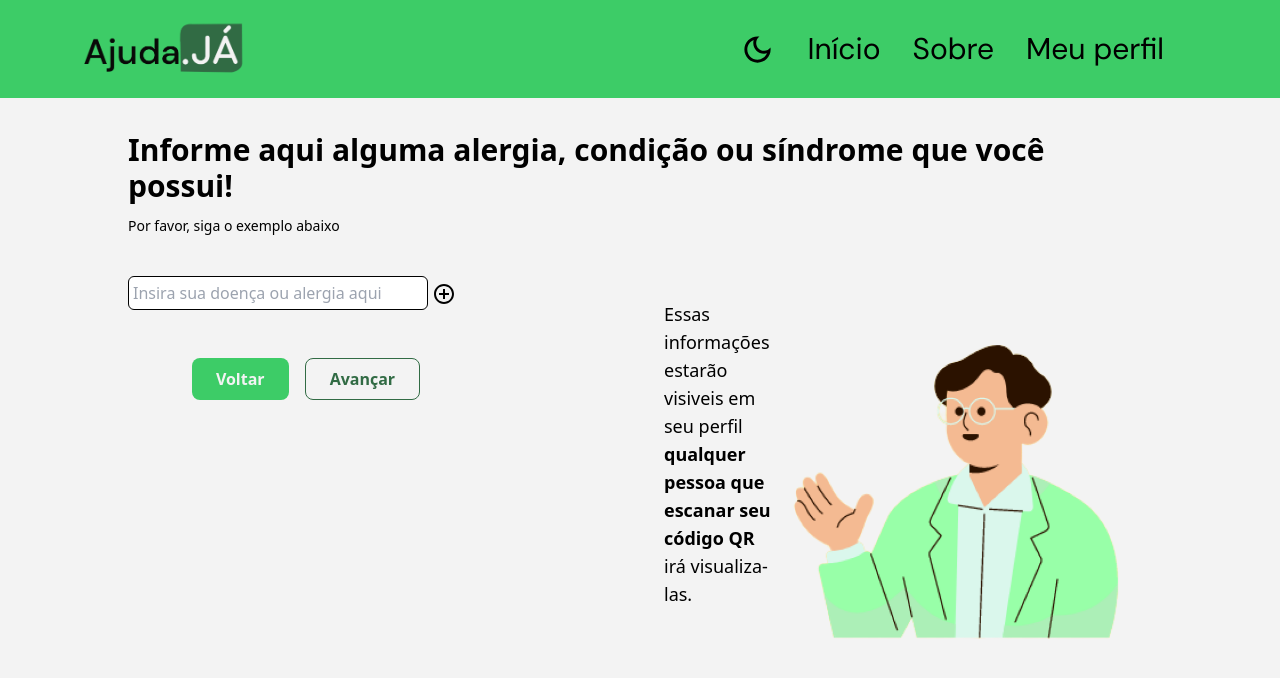
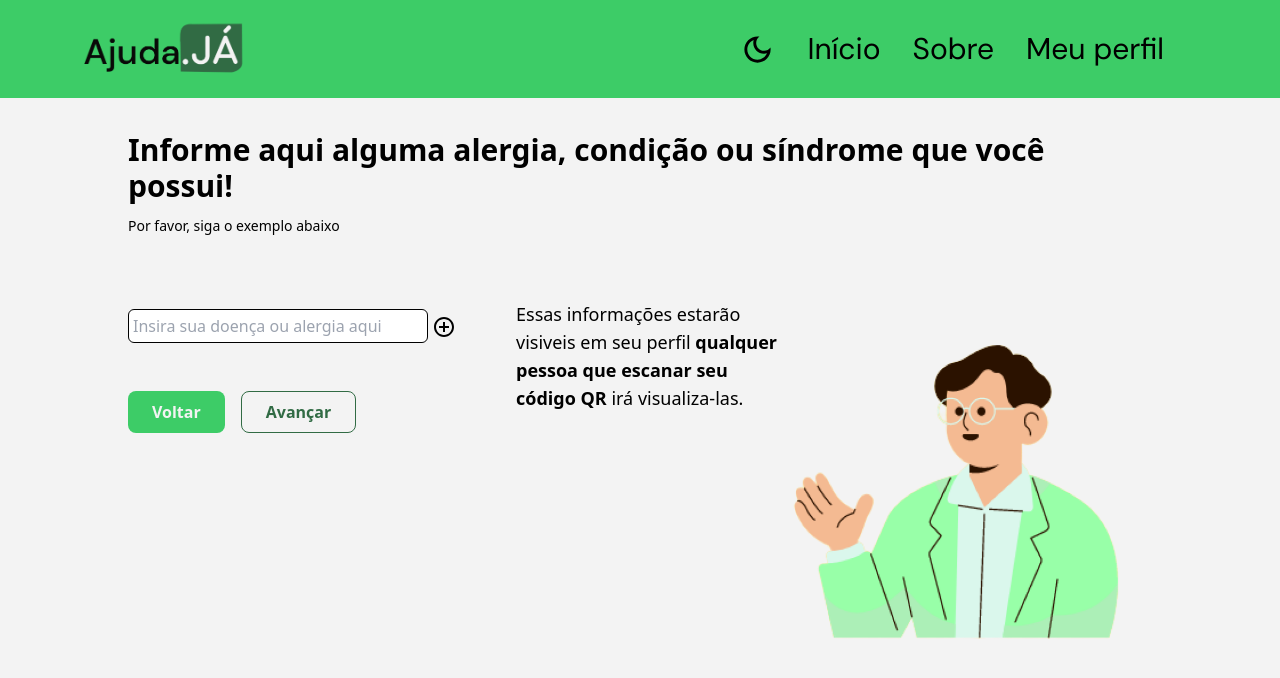
Before and after one commit to PedroVenchiarutti/ajudaJa-Project, a React (Vite) app: page / in a window 1280 px wide. Shown: the top 678 px of the page. Built offline with nearby package versions, Linux system fonts and the light colour scheme.

Commit message:
refec: responsive tailwind

```diff
--- a/src/Pages/UserInformation/index.jsx
+++ b/src/Pages/UserInformation/index.jsx
@@ -48,11 +48,11 @@ const UserInformation = () => {
                 </div>
 
                 <div className="flex flex-col lg:flex-row justify-between">
-                    <div className="flex flex-col gap-2 ">
+                    <div className="flex lg:mt-[33px] flex-col gap-2 ">
 
 
                                 {formValues.map((element, index)=> (
-                                       <div key={index} className="flex justify-center lg:justify-start gap-1 items-center px-2">
+                                       <div key={index} className="flex justify-center lg:justify-start  gap-1 items-center px-2">
 
                                        <input className="border w-[300px] p-1 rounded-md" type="text"  placeholder="Insira sua doença ou alergia aqui"  onChange={e => handleChange(index, e)} />
                                        <button onClick={()=> addFormFields()} >
@@ -68,7 +68,7 @@ const UserInformation = () => {
 
 
 
-                        <div className="buttons flex justify-center gap-4 pt-10">
+                        <div className="buttons flex lg:justify-start lg:pl-2 justify-center gap-4 pt-10">
                             <button className="px-6 py-2 rounded-lg text-white font-bold  bg-navBg hover:bg-opacity-0 hover:text-navFontColor hover:border ">Voltar</button>
                             <button className="border px-6 py-2 rounded-lg text-navFontColor font-bold  hover:bg-navBg hover:text-white ">Avançar</button>
                         </div>
@@ -76,7 +76,7 @@ const UserInformation = () => {
 
                     </div>
 
-                    <div className=" p-6 lg:w-[50%] flex content-center items-center lg:items-start flex-col md:flex-row gap-2">
+                    <div className=" p-6 lg:flex-row  flex content-center items-center lg:items-start flex-col gap-2">
 
                         <p className="text-lg ">Essas informações estarão visiveis em seu perfil
                             <strong> qualquer pessoa que escanar seu código QR </strong>
```
